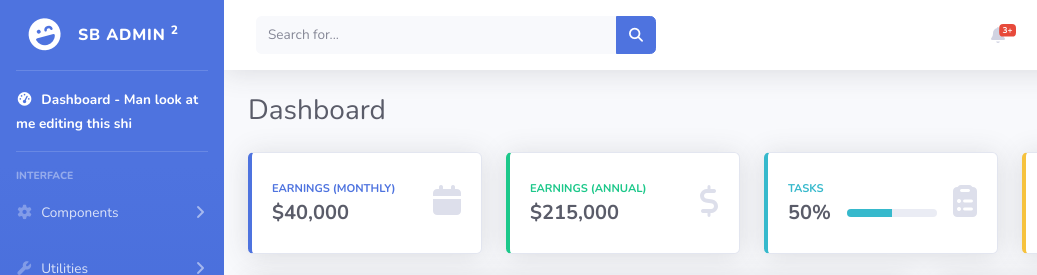
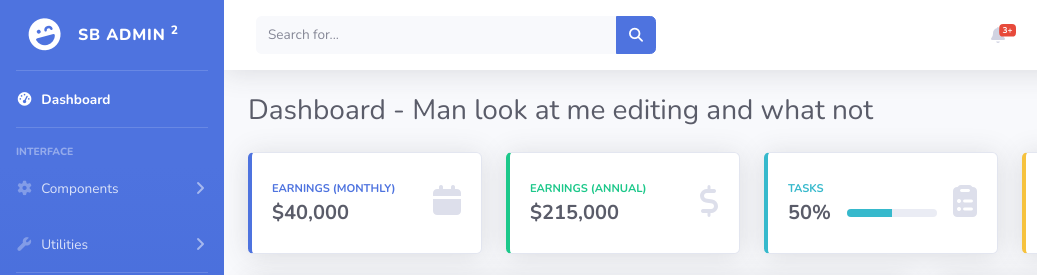
Before and after one commit to Eyad-Mahgoub/GitubCICDTest, a website: page src/index.html in a window 1280 px wide. Shown: the top 275 px of the page, 0-1037 px from the left. Drawn offline with nearby package versions, Linux system fonts and the light colour scheme.

Commit message:
Update index.html

```diff
--- a/src/index.html
+++ b/src/index.html
@@ -45,7 +45,7 @@
             <li class="nav-item active">
                 <a class="nav-link" href="index.html">
                     <i class="fas fa-fw fa-tachometer-alt"></i>
-                    <span>Dashboard - Man look at me editing this shi</span></a>
+                    <span>Dashboard</span></a>
             </li>
 
             <!-- Divider -->
@@ -367,7 +367,7 @@
 
                     <!-- Page Heading -->
                     <div class="d-sm-flex align-items-center justify-content-between mb-4">
-                        <h1 class="h3 mb-0 text-gray-800">Dashboard</h1>
+                        <h1 class="h3 mb-0 text-gray-800">Dashboard - Man look at me editing and what not</h1>
                         <a href="#" class="d-none d-sm-inline-block btn btn-sm btn-primary shadow-sm"><i
                                 class="fas fa-download fa-sm text-white-50"></i> Generate Report</a>
                     </div>
```
